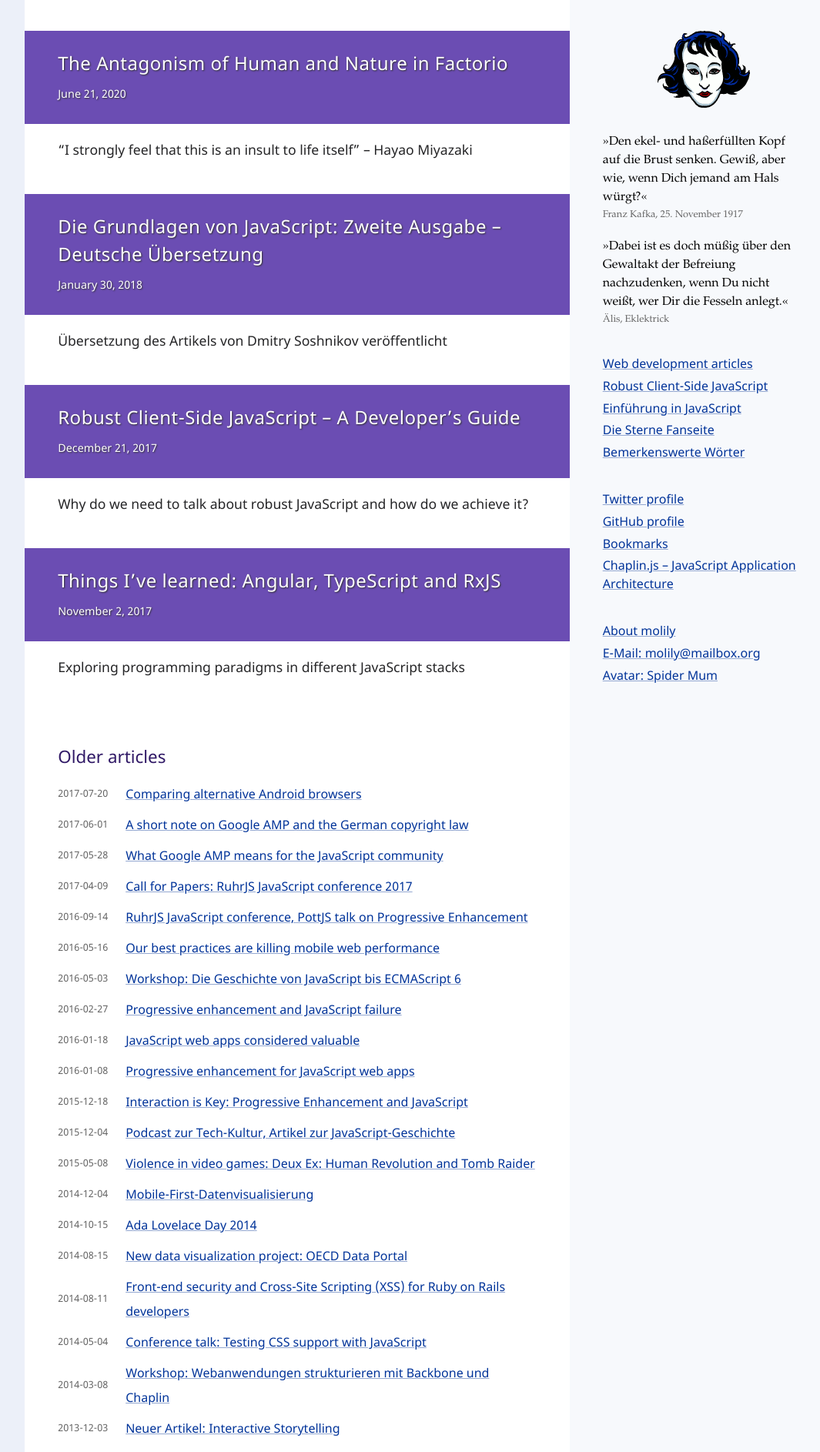
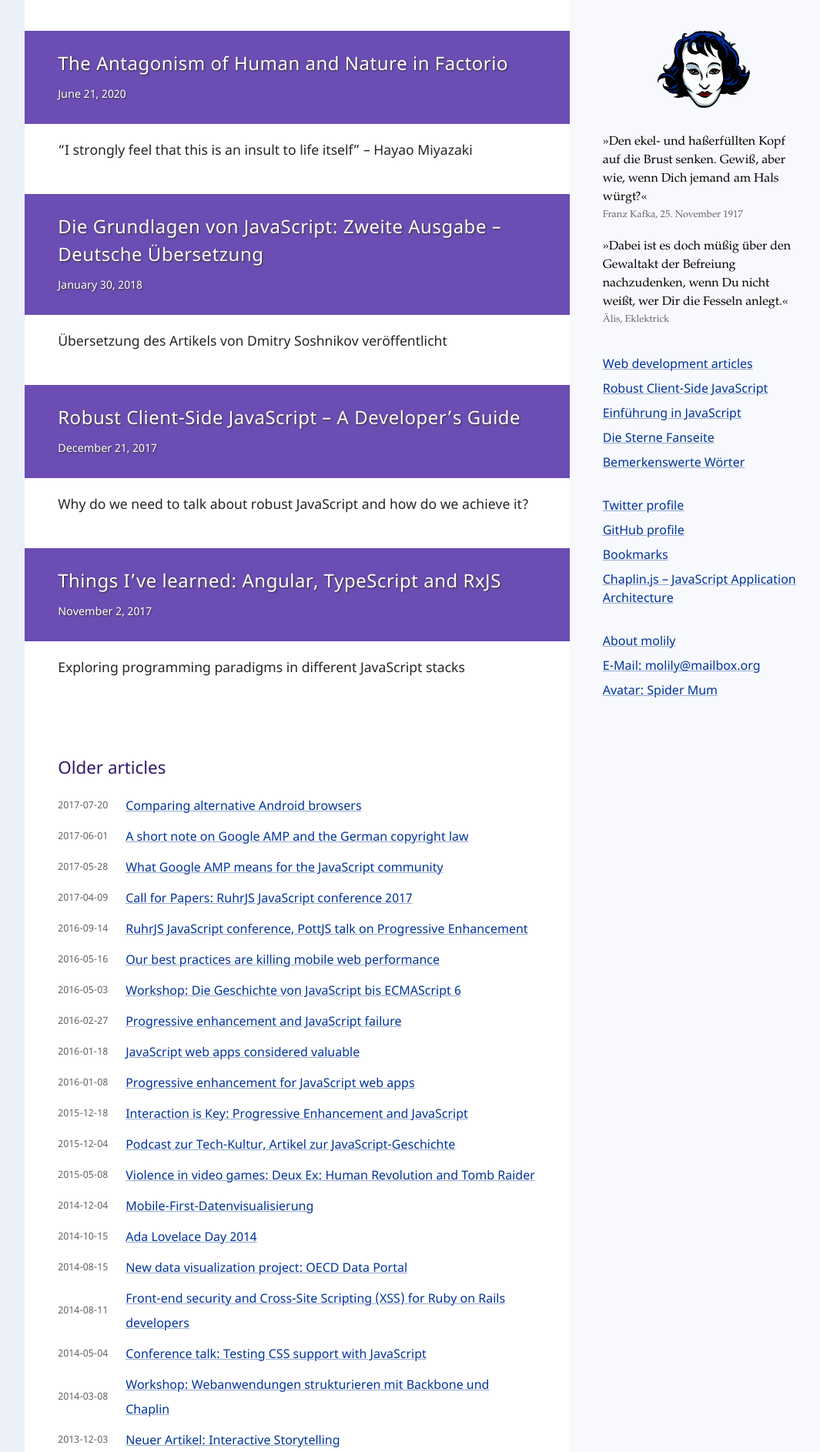
Before and after one commit to molily/molily.de, a Jekyll site: the page built from index.html, in a window 1280 px wide. Shown: the top 1886 px of the page at 77% size, without its empty margins (80-1145 px from the left). Built offline with Jekyll 4.4.1, drawn with Linux system fonts in a browser that asks for light colours.

Commit message:
blog sidebar styling

```diff
--- a/css/blog.scss
+++ b/css/blog.scss
@@ -315,15 +315,13 @@
   @extend %clearfix;
   padding-top: 2.5rem;
   padding-bottom: 0.1px; // Include margins
-}
 
-#sidebar h1 {
+  h1 {
     margin-top: 0;
     margin-bottom: 2rem;
     font-size: 1rem;
-}
 
-#sidebar h1 a {
+    a {
       display: block;
       height: 100px;
       border: none;
@@ -335,45 +333,42 @@
         filter: drop-shadow(0 0 10px #666);
       }
     }
+  }
 
-#sidebar ul {
+  ul {
     list-style-type: none;
     margin: 0 0 2rem;
     line-height: $sidebar-line-height;
   }
 
-#sidebar li {
-  margin: 0 0 0.3rem 0;
+  li {
+    margin-bottom: 0.5rem;
+  }
+
+  .linkblock a {
+    display: block;
   }
 
   @include medium {
-  #sidebar h1 {
+    h1 {
       float: left;
       width: 120px;
     }
 
-  #sidebar #zitate {
+    #zitate {
       margin-left: 150px;
-  }
-
-  #sidebar .linkblock {
-    float: left;
-    margin-right: 3rem;
     }
   }
 
   @include large {
-  #sidebar h1 {
+    h1 {
       float: none;
       width: auto;
     }
 
-  #sidebar #zitate {
+    #zitate {
       margin-left: 0;
     }
-
-  #sidebar .linkblock {
-    margin-right: 0;
   }
 }
 
```
Lines whose indentation alone changed are shown as unchanged.
